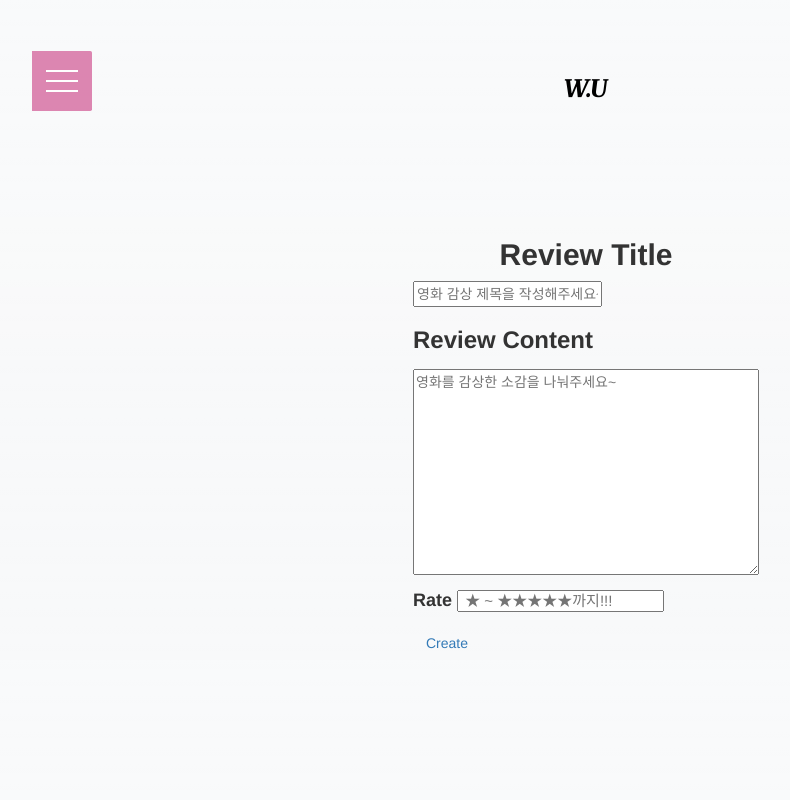
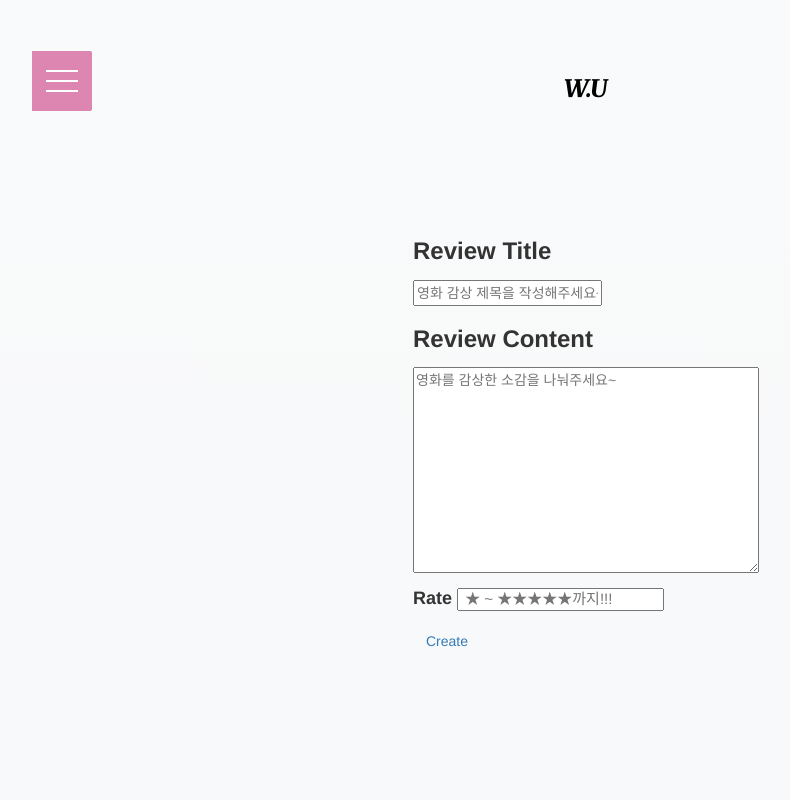
Before and after one commit to elenaisnanocat/Watching-U, a Django app: page /community/1/create/ in a window 1280 px wide. Shown: the whole page, without its empty margins (54-844 px from the left). Run offline with Django 3.2, Linux system fonts and the light colour scheme; a user stored in the database is signed in; tables that the repository leaves empty hold one stand-in row (values such as "Sample post"); some libraries are stand-ins or nearby versions.

Commit message:
add create

```diff
--- a/community/templates/community/create.html
+++ b/community/templates/community/create.html
@@ -6,7 +6,15 @@
   <meta name="viewport" content="width=device-width, initial-scale=1.0">
   <link href="https://cdn.jsdelivr.net/npm/bootstrap@5.0.0-beta3/dist/css/bootstrap.min.css" rel="stylesheet" integrity="sha384-eOJMYsd53ii+scO/bJGFsiCZc+5NDVN2yr8+0RDqr0Ql0h+rP48ckxlpbzKgwra6" crossorigin="anonymous">
   <title>Document</title>
-<style></style>
+<style>
+html {
+    height: 100%;
+}
+
+body {
+    min-height: 100%;
+}
+</style>
 
 
 </head>
@@ -21,7 +29,7 @@
 <div>
     <form action="" method="POST">
     <input type="hidden" name="csrfmiddlewaretoken" value="K3Foz2ABBoWX3Uf1QhMULpo6V2YthLSnlyiAubDcxCCASqhyOYuSjhMqmCLPU7yN">
-      <h2><label class="d-flex justify-content-center" for="id_title">Review Title</label> </h2>
+      <h3><label for="id_title">Review Title</label> </h3>
       <input type="text" name="title" placeholder="영화 감상 제목을 작성해주세요~" required="" id="id_title">
       <h3><label for="id_content">Review Content</label> </h3>
       <textarea name="content" cols="40" rows="10" placeholder="영화를 감상한 소감을 나눠주세요~" required="" id="id_content"></textarea>
--- a/templates/footer.html
+++ b/templates/footer.html
@@ -174,12 +174,12 @@
 </head>
 <body>
     <!-- Site footer -->
-    <footer class="site-footer">
+    <footer class="site-footer ">
       <div class="container">
         <div class="row">
           <div class="col-sm-12 col-md-6">
             <h6>About</h6>
-            <p class="text-justify">WatchingU.com <i>WATCH A MOVIE, WATCH U.</i> is only a customized movie page tailored to you. Watching U focuses on providing a variety of movie information most efficiently. It also provides not only movie information but also a community where users can share their feelings with each other. We will help you find movies only for you, including Remend and My Page.
+            <p class="text-justify">WatchingU.com <i>WATCH A MOVIE, WATCH YOU.</i> is only a customized movie page tailored to you. Watching U focuses on providing a variety of movie information most efficiently. It also provides not only movie information but also a community where users can share their feelings with each other. We will help you find movies only for you, including Remend and My Page.
 </p>
           </div>
 
```
